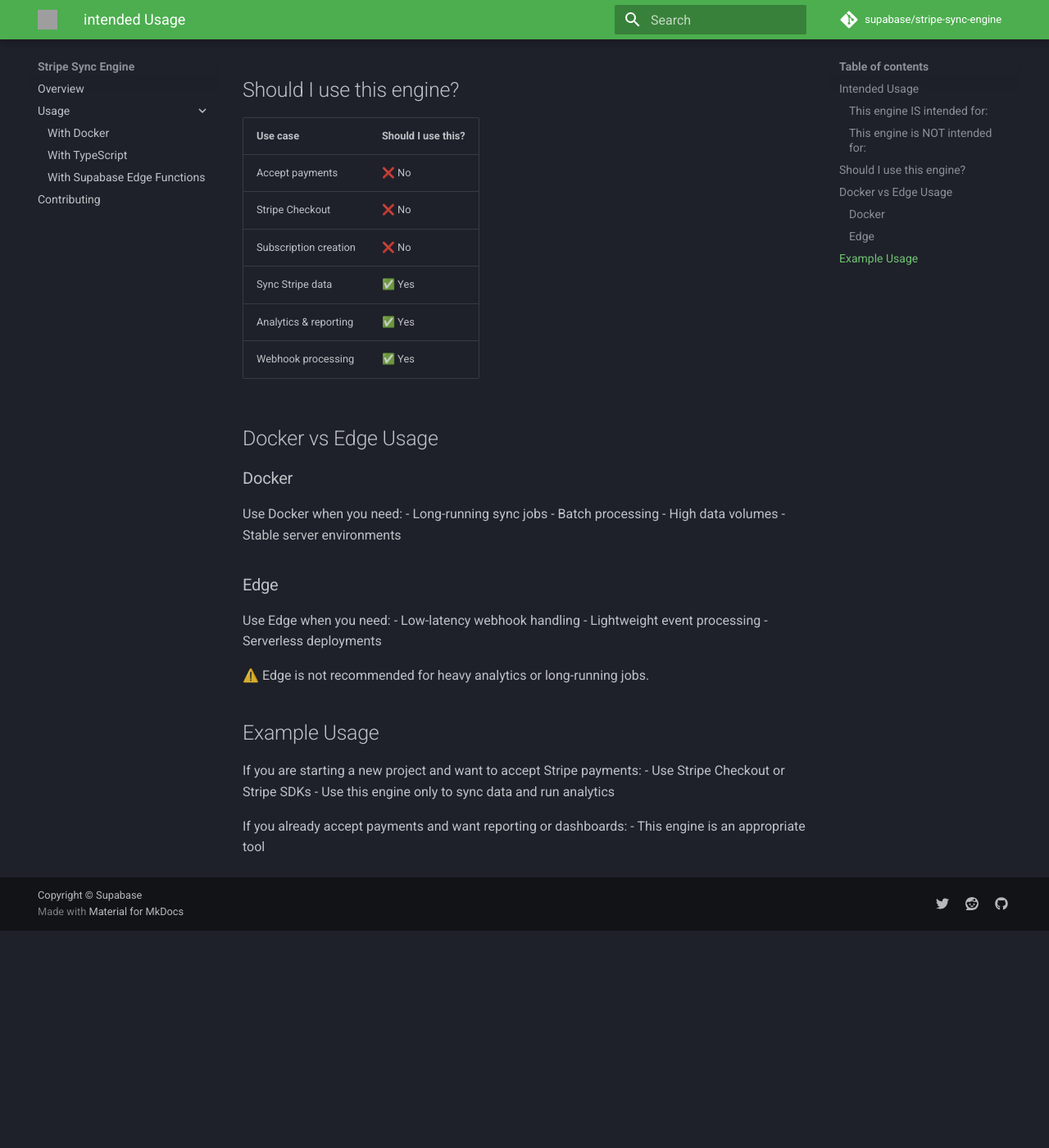
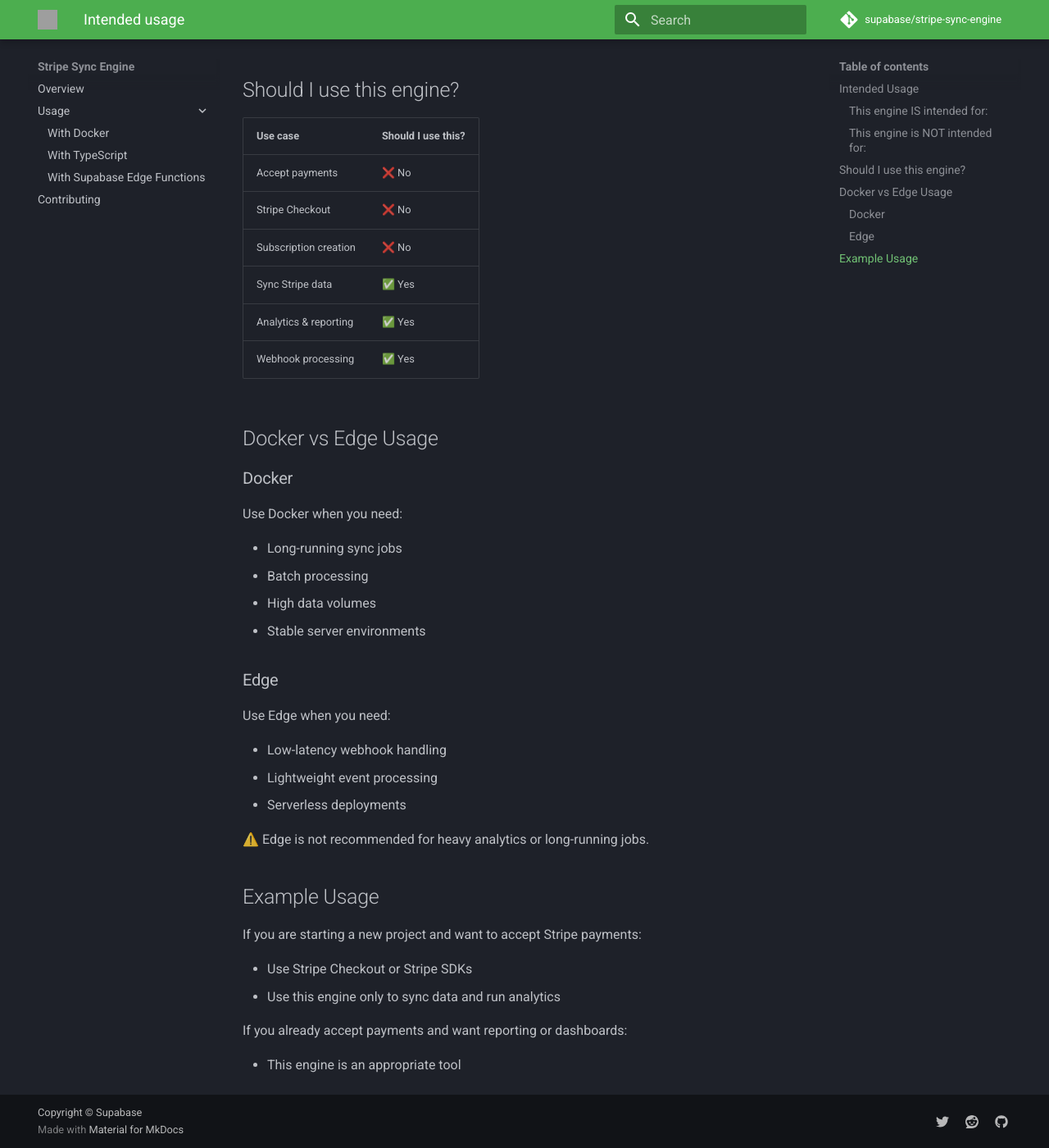
Before and after one commit to supabase/stripe-sync-engine, an MkDocs documentation site: the page built from docs/intended-usage.md, in a window 1280 px wide and 1400 px high, scrolled down 639 px. Shown: the whole window at 82% size. Built offline with MkDocs 1.6.1 and Material for MkDocs 9.7.7, drawn with Linux system fonts in a browser that asks for light colours; comment, search, counter and statistics services are not loaded; before the commit the page ends 1774 px from its top, so only the background shows below that; some of the changed text lies outside the part shown; grey boxes are pictures that could not be loaded.

```diff
--- a/docs/intended_Usage.md
+++ b/docs/intended-usage.md
@@ -4,53 +4,58 @@ This engine is designed for working with Stripe data **after** events occur.
 It focuses on data ingestion, synchronization, and analytics.
 
 ### This engine IS intended for:
+
 - Syncing Stripe data to databases or warehouses
 - Processing Stripe webhooks
 - Running analytics and reporting
 - Building dashboards on Stripe data
 
 ### This engine is NOT intended for:
+
 - Handling Stripe Checkout
 - Processing live payments
 - Creating or managing sales flows
 - Replacing Stripe’s official SDKs
 
-
 ## Should I use this engine?
 
-| Use case | Should I use this? |
-|--------|------------------|
-| Accept payments | ❌ No |
-| Stripe Checkout | ❌ No |
-| Subscription creation | ❌ No |
-| Sync Stripe data | ✅ Yes |
-| Analytics & reporting | ✅ Yes |
-| Webhook processing | ✅ Yes |
-
+| Use case              | Should I use this? |
+| --------------------- | ------------------ |
+| Accept payments       | ❌ No              |
+| Stripe Checkout       | ❌ No              |
+| Subscription creation | ❌ No              |
+| Sync Stripe data      | ✅ Yes             |
+| Analytics & reporting | ✅ Yes             |
+| Webhook processing    | ✅ Yes             |
 
 ## Docker vs Edge Usage
 
 ### Docker
+
 Use Docker when you need:
+
 - Long-running sync jobs
 - Batch processing
 - High data volumes
 - Stable server environments
 
 ### Edge
+
 Use Edge when you need:
+
 - Low-latency webhook handling
 - Lightweight event processing
 - Serverless deployments
 
 ⚠️ Edge is not recommended for heavy analytics or long-running jobs.
 
-
 ## Example Usage
 
 If you are starting a new project and want to accept Stripe payments:
+
 - Use Stripe Checkout or Stripe SDKs
 - Use this engine only to sync data and run analytics
 
 If you already accept payments and want reporting or dashboards:
+
 - This engine is an appropriate tool
```
